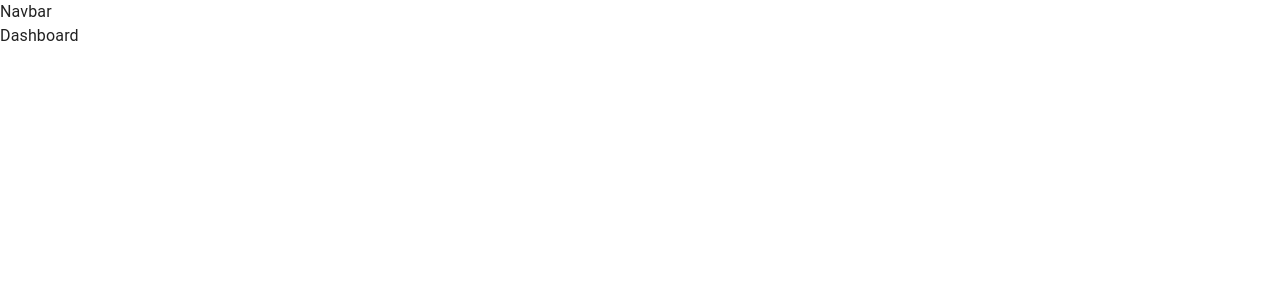
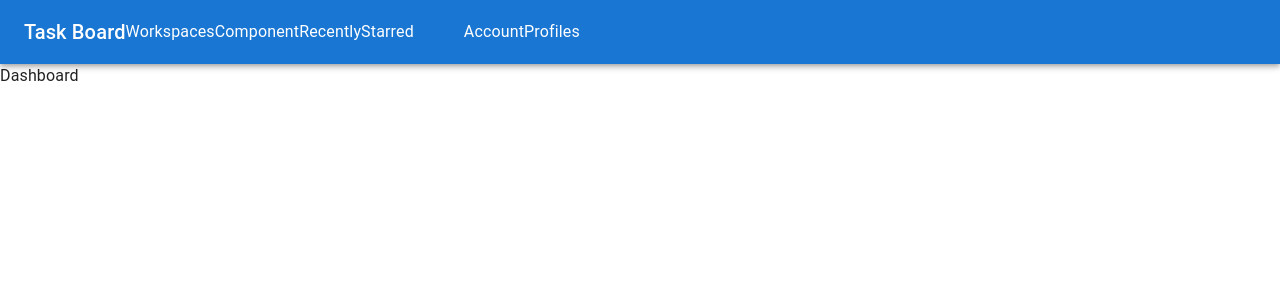
Before and after one commit to tranhayem/trello-clone-fe-react, a React (Vite) app: page / in a window 1280 px wide. Shown: the top 300 px of the page. Built offline with nearby package versions, Linux system fonts and the light colour scheme.

Commit message:
feat: enhance Navbar with AppBar and additional components

```diff
--- a/src/components/header/Navbar.jsx
+++ b/src/components/header/Navbar.jsx
@@ -1,7 +1,27 @@
-import Box from "@mui/material/Box";
+import AppBar from "@mui/material/AppBar";
+import Toolbar from "@mui/material/Toolbar";
+import Typography from "@mui/material/Typography";
+import ModeSwitch from "../modeSwitch/ModeSwitch";
+import WorkspacesComponent from "../workspaces/WorkspacesComponent";
+import AccountProfiles from "./menus/AccountProfiles";
+import Recently from "./menus/Recently";
+import Starred from "./menus/Starred";
 
 function Navbar() {
-  return <Box>Navbar</Box>;
+  return (
+    <AppBar position="static">
+      <Toolbar>
+        <Typography variant="h6" noWrap component="div">
+          Task Board
+        </Typography>
+        <WorkspacesComponent />
+        <Recently />
+        <Starred />
+        <ModeSwitch />
+        <AccountProfiles />
+      </Toolbar>
+    </AppBar>
+  );
 }
 
 export default Navbar;
--- /dev/null
+++ b/src/components/header/menus/AccountProfiles.jsx
@@ -0,0 +1,7 @@
+import Box from "@mui/material/Box";
+
+function AccountProfiles() {
+  return <Box>AccountProfiles</Box>;
+}
+
+export default AccountProfiles;
--- /dev/null
+++ b/src/components/header/menus/Recently.jsx
@@ -0,0 +1,7 @@
+import Box from "@mui/material/Box";
+
+function Recently() {
+  return <Box>Recently</Box>;
+}
+
+export default Recently;
--- /dev/null
+++ b/src/components/header/menus/Starred.jsx
@@ -0,0 +1,7 @@
+import Box from "@mui/material/Box";
+
+function Starred() {
+  return <Box>Starred</Box>;
+}
+
+export default Starred;
--- /dev/null
+++ b/src/components/modeSwitch/ModeSwitch.jsx
@@ -0,0 +1,57 @@
+import LightModeIcon from "@mui/icons-material/LightMode";
+import NightsStayIcon from "@mui/icons-material/NightsStay";
+import SettingsIcon from "@mui/icons-material/Settings";
+
+import Box from "@mui/material/Box";
+import Button from "@mui/material/Button";
+import Tooltip from "@mui/material/Tooltip";
+import { useColorScheme } from "@mui/material/styles";
+
+function ModeSwitch() {
+  const { mode, setMode } = useColorScheme();
+
+  const handleModeChange = () => {
+    if (mode === "light") {
+      setMode("dark");
+    } else if (mode === "dark") {
+      setMode("system");
+    } else {
+      setMode("light");
+    }
+  };
+
+  const getModeText = () => {
+    if (mode === "light") {
+      return "Sáng";
+    } else if (mode === "dark") {
+      return "Tối";
+    } else {
+      return "Hệ thống";
+    }
+  };
+
+  return (
+    <Box sx={{ ml: 2 }}>
+      <Tooltip
+        title={`Nút chuyển đổi chế độ. Chế độ hiện tại: ${getModeText()}`}
+      >
+        <Button
+          onClick={handleModeChange}
+          sx={{
+            color: (theme) => theme.palette.active,
+            borderRadius: "50%",
+            width: "34px",
+            height: "34px",
+            minWidth: 0,
+          }}
+        >
+          {mode === "light" && <LightModeIcon />}
+          {mode === "dark" && <NightsStayIcon />}
+          {mode === "system" && <SettingsIcon />}
+        </Button>
+      </Tooltip>
+    </Box>
+  );
+}
+
+export default ModeSwitch;
--- /dev/null
+++ b/src/components/workspaces/WorkspacesComponent.jsx
@@ -0,0 +1,7 @@
+import Box from "@mui/material/Box";
+
+function WorkspacesComponent() {
+  return <Box>WorkspacesComponent</Box>;
+}
+
+export default WorkspacesComponent;
```
Also changed, not shown: src/components/header/menus/HeaderMenu.jsx (added, +7 -0 lines), src/components/header/menus/Notification.jsx (added, +7 -0 lines).
